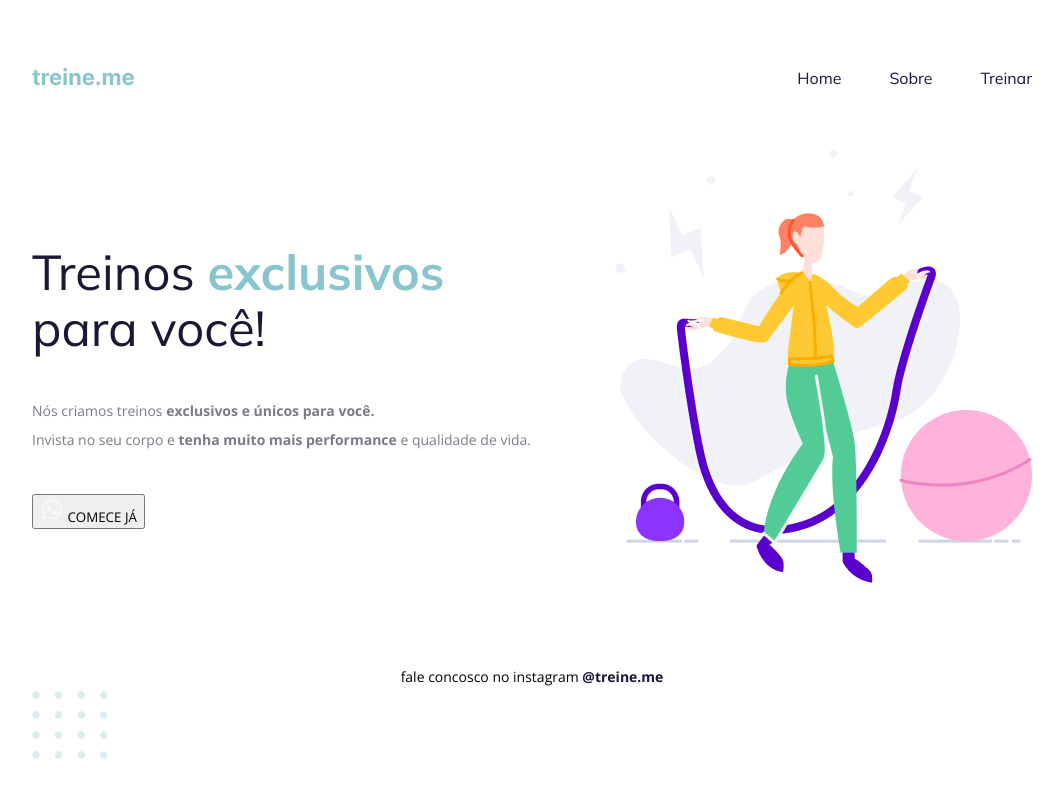
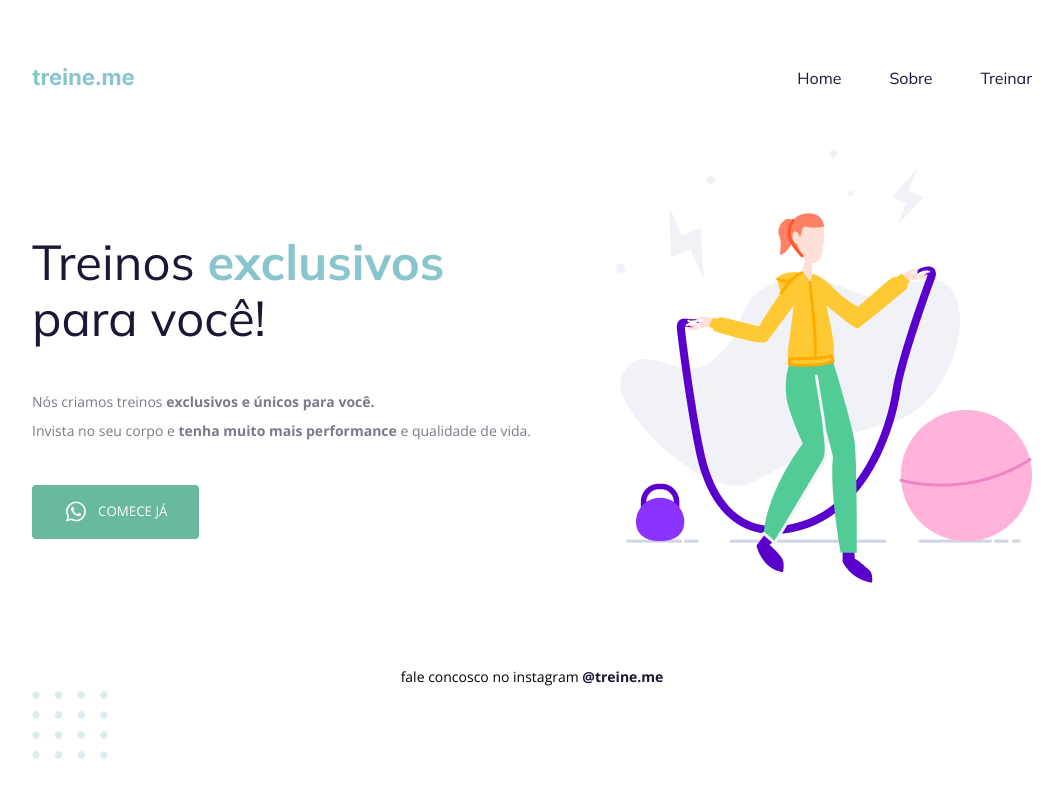
Before and after one commit to denilsonbaptista/treine.me, a plain HTML site: page index.html in a window 1280 px wide. Shown: the whole page, without its empty margins (108-1171 px from the left). Drawn offline with nearby package versions, Linux system fonts and the light colour scheme.

Commit message:
styling button

```diff
--- a/style.css
+++ b/style.css
@@ -82,8 +82,30 @@ section p {
 
 /* 👇🏻 Estilizando o button */
 button {
+  color: #fff;
   text-transform: uppercase;
   font-family: 'Open Sans', sans-serif;
+
+  background: #69b99d;
+
+  /* 👇🏻 para remover a borda eu posso colocar `none` ou `0` */
+  border: 0;
+  border-radius: 4px;
+  padding: 14px 32px 15px;
+
+  /* 👇🏻 alinhando o conteúdo do button */
+  display: flex;
+  align-items: center;
+  justify-content: center;
+  gap: 10px;
+
+  /* add cursor */
+  cursor: pointer;
+}
+
+/* 👇🏻 Quando o mouse passar em cima faz-se alguma coisa */
+button:hover {
+  background: #4ea788;
 }
 
 /* 👇🏻 Estilizando o footer e adicionando espalamento */
```
